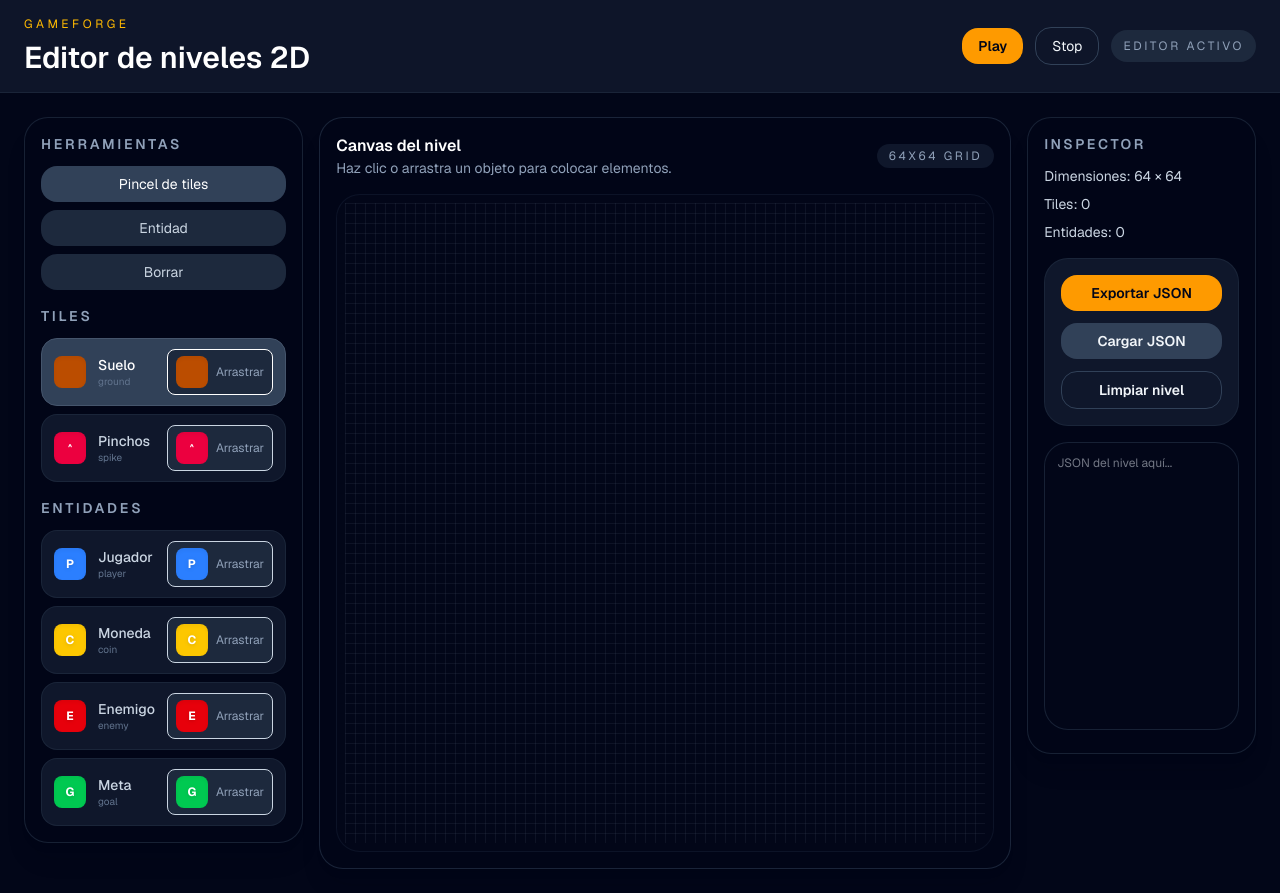
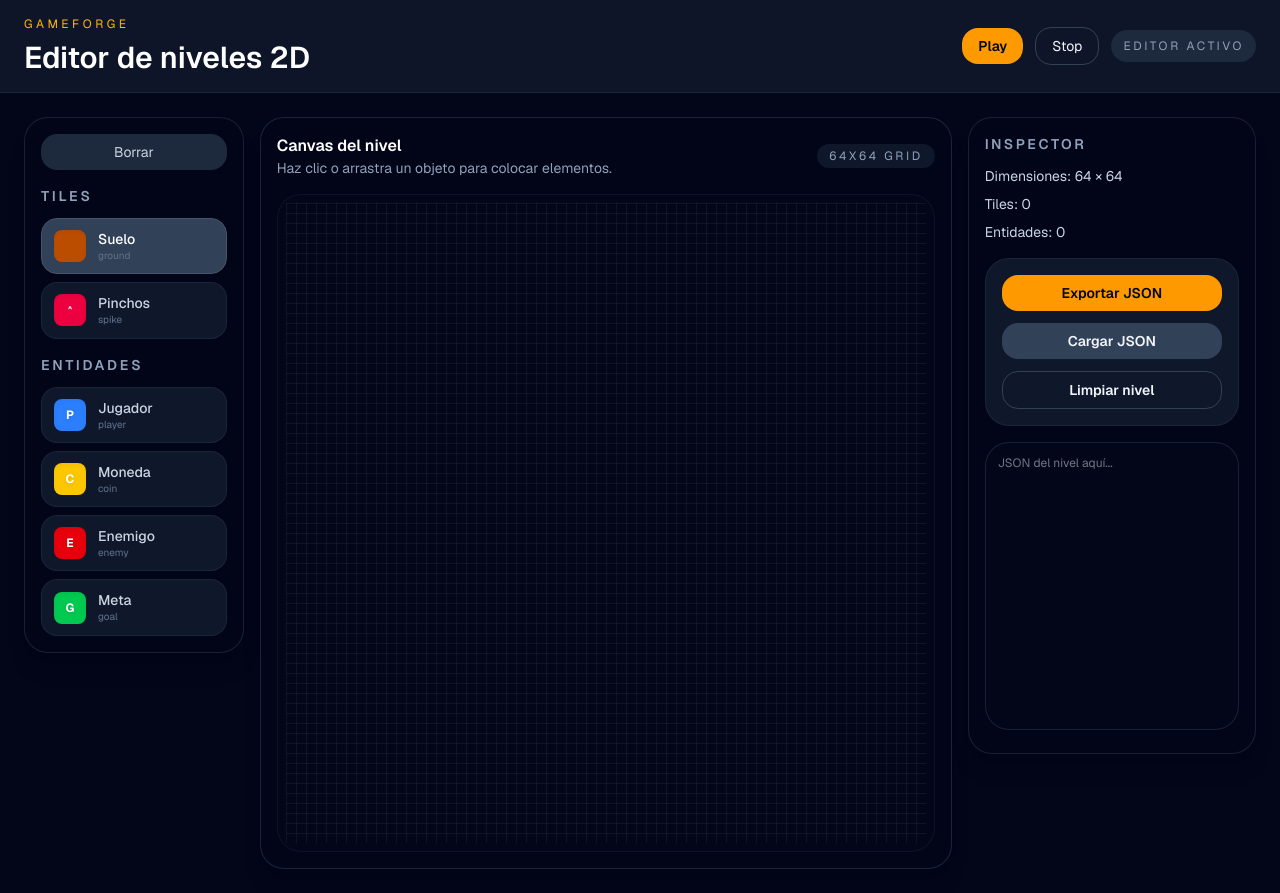
Before and after one commit to amm-projects/gameforge, a Next.js app: page / in a window 1280 px wide. Built offline with nearby package versions, Linux system fonts and the light colour scheme.

Commit message:
Improved visual selection panel.

```diff
--- a/components/editor/LevelCanvas.tsx
+++ b/components/editor/LevelCanvas.tsx
@@ -121,10 +121,11 @@ export function LevelCanvas() {
   }, [width, height]);
 
   const makeAction = useCallback(
-    (x: number, y: number): PaintAction => {
+    (x: number, y: number): PaintAction | null => {
       if (activeTool === "erase") return { kind: "erase", x, y };
-      if (activeTool === "tile") return { kind: "tile", x, y, tileType: selectedTile };
-      return { kind: "entity", x, y, entityType: selectedEntity, entityId: makeId() };
+      if (activeTool === "tile" && selectedTile) return { kind: "tile", x, y, tileType: selectedTile };
+      if (activeTool === "entity" && selectedEntity) return { kind: "entity", x, y, entityType: selectedEntity, entityId: makeId() };
+      return null;
     },
     [activeTool, selectedTile, selectedEntity]
   );
@@ -152,9 +153,9 @@ export function LevelCanvas() {
       if (preEntityId) setSelectedEntityId(preEntityId);
       else setSelectedEntityId(null);
 
-      if (activeTool === "tile") {
+      if (activeTool === "tile" && selectedTile) {
         setTile({ x, y, type: selectedTile });
-      } else if (activeTool === "entity") {
+      } else if (activeTool === "entity" && selectedEntity) {
         addEntity(selectedEntity, x, y);
       }
     },
@@ -189,10 +190,12 @@ export function LevelCanvas() {
       if (painted.current.size === 1 && startCell.current) {
         const startKey = `${startCell.current.x}-${startCell.current.y}`;
         painted.current.add(startKey);
-        pendingActions.current.push(makeAction(startCell.current.x, startCell.current.y));
+        const action = makeAction(startCell.current.x, startCell.current.y);
+        if (action) pendingActions.current.push(action);
       }
 
-      pendingActions.current.push(makeAction(cell.x, cell.y));
+      const action = makeAction(cell.x, cell.y);
+      if (action) pendingActions.current.push(action);
       scheduleFlush();
     },
     [getCellFromEvent, makeAction, scheduleFlush]
--- a/components/editor/ToolPanel.tsx
+++ b/components/editor/ToolPanel.tsx
@@ -27,110 +27,92 @@ function Preview({ children, bg }: { children: React.ReactNode; bg: string }) {
   );
 }
 
-function DraggableItem({ id, data, visual }: { id: string; data: object; visual: React.ReactNode }) {
+function DragHandle({ children, listeners, attributes }: { children: React.ReactNode; listeners: ReturnType<typeof useDraggable>["listeners"]; attributes: ReturnType<typeof useDraggable>["attributes"] }) {
+  return (
+    <div {...listeners} {...attributes} className="cursor-grab">
+      {children}
+    </div>
+  );
+}
+
+function TileRow({ tile }: { tile: TileType }) {
+  const { selectedTile, setSelectedTile } = useSelectionStore();
+  const v = TILE_VISUAL[tile];
   const { attributes, listeners, setNodeRef, isDragging } = useDraggable({
-    id,
-    data,
+    id: `tile-${tile}`,
+    data: { type: "tile", tileType: tile },
   });
 
   return (
     <div
       ref={setNodeRef}
-      {...listeners}
-      {...attributes}
-      className={`flex cursor-grab items-center gap-2 rounded-lg border px-2 py-1.5 text-xs transition ${isDragging ? "bg-slate-700/80" : "bg-slate-800 hover:bg-slate-700"}`}
+      className={`flex items-center gap-3 rounded-2xl border px-3 py-2.5 text-sm transition ${isDragging ? "opacity-50" : ""} ${selectedTile === tile ? "border-slate-600 bg-slate-700 text-white" : "border-slate-800/80 bg-slate-900 text-slate-300 hover:bg-slate-800"}`}
     >
-      {visual}
-      <span className="text-slate-400">Arrastrar</span>
+      <DragHandle listeners={listeners} attributes={attributes}>
+        <Preview bg={v.bg}>
+          {tile === "spike" ? <span className="text-[10px] font-bold text-white">^</span> : null}
+        </Preview>
+      </DragHandle>
+      <button type="button" onClick={() => setSelectedTile(tile)} className="flex-1 text-left">
+        <div className="font-medium">{v.label}</div>
+        <div className="text-[10px] text-slate-500">{tile}</div>
+      </button>
+    </div>
+  );
+}
+
+function EntityRow({ entity }: { entity: EntityType }) {
+  const { selectedEntity, setSelectedEntity } = useSelectionStore();
+  const v = ENTITY_VISUAL[entity];
+  const { attributes, listeners, setNodeRef, isDragging } = useDraggable({
+    id: `entity-${entity}`,
+    data: { type: "entity", entityType: entity },
+  });
+
+  return (
+    <div
+      ref={setNodeRef}
+      className={`flex items-center gap-3 rounded-2xl border px-3 py-2.5 text-sm transition ${isDragging ? "opacity-50" : ""} ${selectedEntity === entity ? "border-slate-600 bg-slate-700 text-white" : "border-slate-800/80 bg-slate-900 text-slate-300 hover:bg-slate-800"}`}
+    >
+      <DragHandle listeners={listeners} attributes={attributes}>
+        <Preview bg={v.bg}>
+          <span className="text-xs font-bold text-white drop-shadow">{v.symbol}</span>
+        </Preview>
+      </DragHandle>
+      <button type="button" onClick={() => setSelectedEntity(entity)} className="flex-1 text-left">
+        <div className="font-medium">{v.label}</div>
+        <div className="text-[10px] text-slate-500">{entity}</div>
+      </button>
     </div>
   );
 }
 
 export function ToolPanel() {
-  const { activeTool, selectedTile, selectedEntity, setActiveTool, setSelectedTile, setSelectedEntity } = useSelectionStore();
+  const { activeTool, setActiveTool } = useSelectionStore();
 
   return (
     <aside className="space-y-4 rounded-3xl border border-slate-800/80 bg-slate-950/95 p-4 shadow-xl shadow-slate-950/10">
       <div>
-        <h2 className="text-sm font-semibold uppercase tracking-[0.2em] text-slate-400">Herramientas</h2>
-        <div className="mt-3 flex flex-col gap-2">
-          {(["tile", "entity", "erase"] as const).map((tool) => (
-            <button
-              type="button"
-              key={tool}
-              onClick={() => setActiveTool(tool)}
-              className={`rounded-2xl px-3 py-2 text-sm transition ${activeTool === tool ? "bg-slate-700 text-white" : "bg-slate-800 text-slate-300 hover:bg-slate-700"}`}
-            >
-              {tool === "tile" ? "Pincel de tiles" : tool === "entity" ? "Entidad" : "Borrar"}
-            </button>
-          ))}
-        </div>
+        <button
+          type="button"
+          onClick={() => setActiveTool("erase")}
+          className={`w-full rounded-2xl px-3 py-2 text-sm transition ${activeTool === "erase" ? "bg-slate-700 text-white" : "bg-slate-800 text-slate-300 hover:bg-slate-700"}`}
+        >
+          Borrar
+        </button>
       </div>
 
       <div>
         <h3 className="text-sm font-semibold uppercase tracking-[0.2em] text-slate-400">Tiles</h3>
         <div className="mt-3 flex flex-col gap-2">
-          {tileOptions.map((tile) => {
-            const v = TILE_VISUAL[tile];
-            return (
-              <button
-                key={tile}
-                type="button"
-                onClick={() => setSelectedTile(tile)}
-                className={`flex items-center gap-3 rounded-2xl border px-3 py-2.5 text-sm transition ${selectedTile === tile ? "border-slate-600 bg-slate-700 text-white" : "border-slate-800/80 bg-slate-900 text-slate-300 hover:bg-slate-800"}`}
-              >
-                <Preview bg={v.bg}>
-                  {tile === "spike" ? <span className="text-[10px] font-bold text-white">^</span> : null}
-                </Preview>
-                <div className="flex-1 text-left">
-                  <div className="font-medium">{v.label}</div>
-                  <div className="text-[10px] text-slate-500">{tile}</div>
-                </div>
-                <DraggableItem
-                  id={`tile-${tile}`}
-                  data={{ type: "tile", tileType: tile }}
-                  visual={<Preview bg={v.bg}>
-                    {tile === "spike" ? <span className="text-[10px] font-bold text-white">^</span> : null}
-                  </Preview>}
-                />
-              </button>
-            );
-          })}
+          {tileOptions.map((tile) => <TileRow key={tile} tile={tile} />)}
         </div>
       </div>
 
       <div>
         <h3 className="text-sm font-semibold uppercase tracking-[0.2em] text-slate-400">Entidades</h3>
         <div className="mt-3 flex flex-col gap-2">
-          {entityOptions.map((entity) => {
-            const v = ENTITY_VISUAL[entity];
-            return (
-              <button
-                key={entity}
-                type="button"
-                onClick={() => {
-                  setSelectedEntity(entity);
-                  setActiveTool("entity");
-                }}
-                className={`flex items-center gap-3 rounded-2xl border px-3 py-2.5 text-sm transition ${selectedEntity === entity && activeTool === "entity" ? "border-slate-600 bg-slate-700 text-white" : "border-slate-800/80 bg-slate-900 text-slate-300 hover:bg-slate-800"}`}
-              >
-                <Preview bg={v.bg}>
-                  <span className="text-xs font-bold text-white drop-shadow">{v.symbol}</span>
-                </Preview>
-                <div className="flex-1 text-left">
-                  <div className="font-medium">{v.label}</div>
-                  <div className="text-[10px] text-slate-500">{entity}</div>
-                </div>
-                <DraggableItem
-                  id={`entity-${entity}`}
-                  data={{ type: "entity", entityType: entity }}
-                  visual={<Preview bg={v.bg}>
-                    <span className="text-xs font-bold text-white drop-shadow">{v.symbol}</span>
-                  </Preview>}
-                />
-              </button>
-            );
-          })}
+          {entityOptions.map((entity) => <EntityRow key={entity} entity={entity} />)}
         </div>
       </div>
     </aside>
--- a/package.json
+++ b/package.json
@@ -1,6 +1,6 @@
 {
   "name": "game-creator",
-  "version": "0.7.2",
+  "version": "0.8.0",
   "private": true,
   "scripts": {
     "dev": "next dev",
--- a/stores/selectionStore.ts
+++ b/stores/selectionStore.ts
@@ -5,8 +5,8 @@ export type ToolMode = "tile" | "entity" | "erase";
 
 interface SelectionState {
   activeTool: ToolMode;
-  selectedTile: TileType;
-  selectedEntity: EntityType;
+  selectedTile: TileType | null;
+  selectedEntity: EntityType | null;
   selectedEntityId: string | null;
   setActiveTool: (tool: ToolMode) => void;
   setSelectedTile: (tile: TileType) => void;
@@ -17,10 +17,10 @@ interface SelectionState {
 export const useSelectionStore = create<SelectionState>((set) => ({
   activeTool: "tile",
   selectedTile: "ground",
-  selectedEntity: "player",
+  selectedEntity: null,
   selectedEntityId: null,
   setActiveTool: (tool) => set({ activeTool: tool }),
-  setSelectedTile: (tile) => set({ selectedTile: tile }),
-  setSelectedEntity: (entity) => set({ selectedEntity: entity }),
+  setSelectedTile: (tile) => set({ selectedTile: tile, selectedEntity: null, activeTool: "tile" }),
+  setSelectedEntity: (entity) => set({ selectedEntity: entity, selectedTile: null, activeTool: "entity" }),
   setSelectedEntityId: (id) => set({ selectedEntityId: id }),
 }));
```
Also changed, not shown: 2 other files (tests, documents, lock files or other folders).
